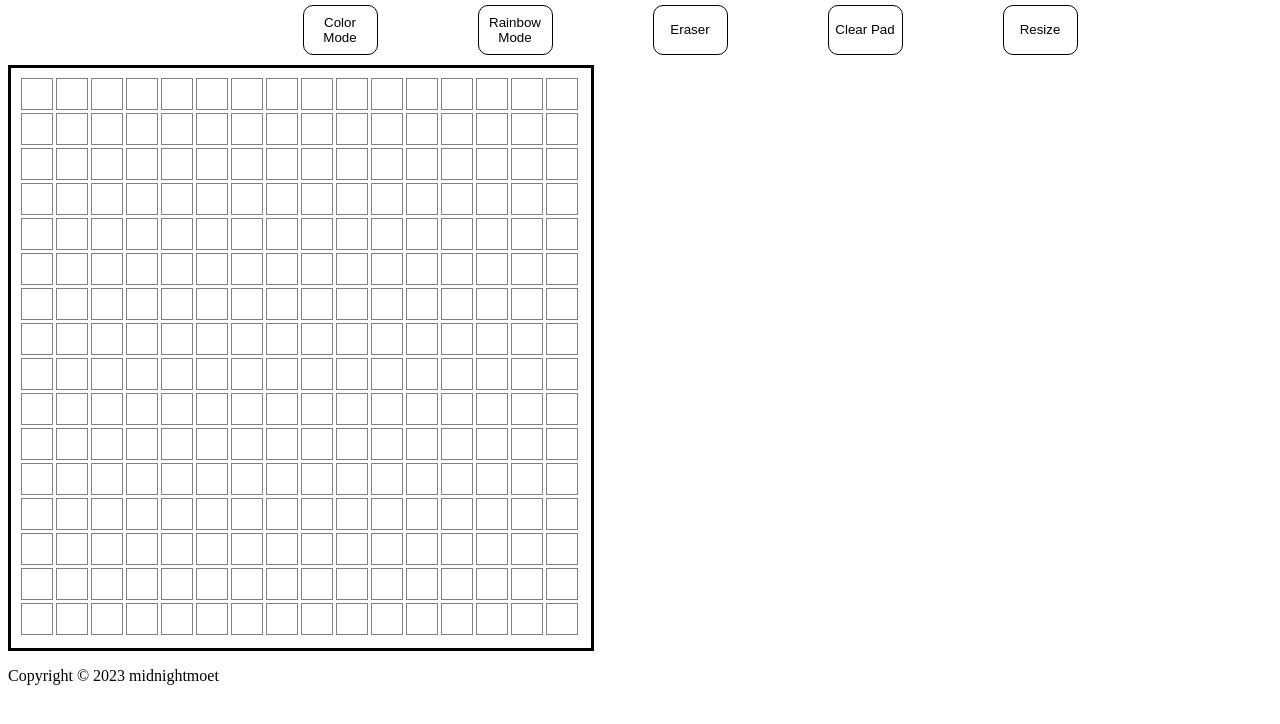
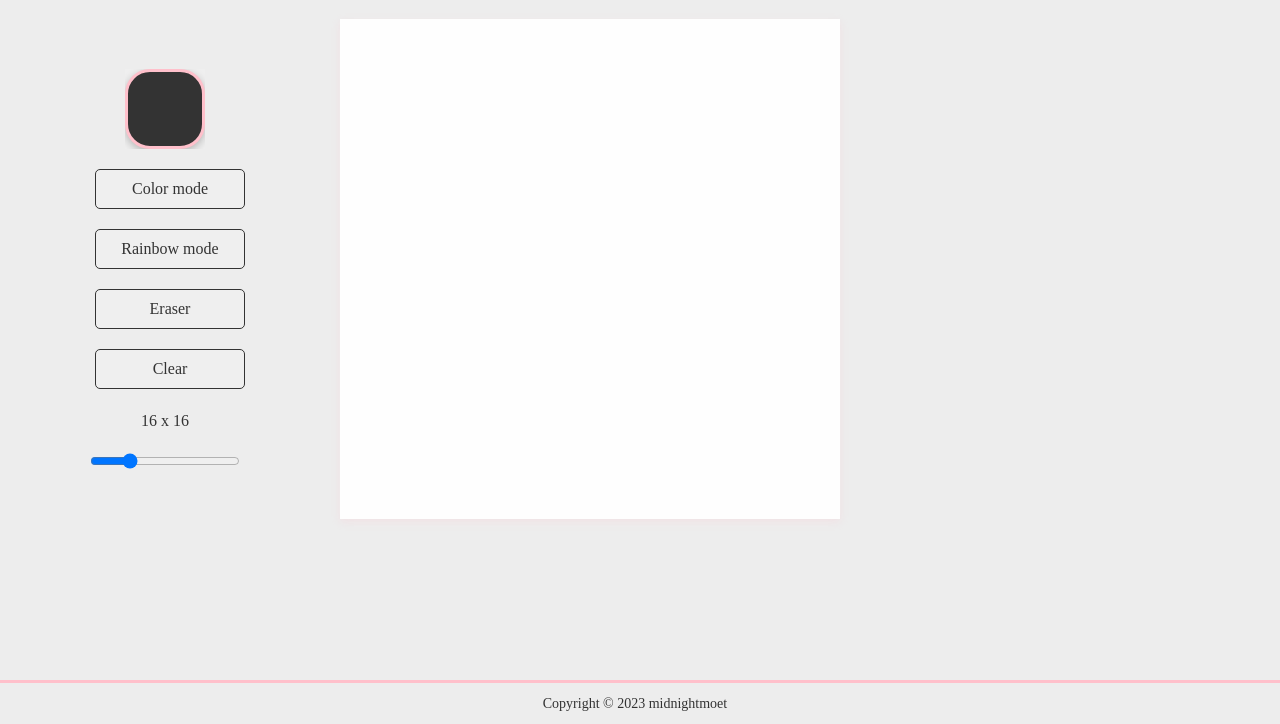
Before and after one commit to midnightmoet/Etch-A-Sketch_TOP, a plain HTML site: page index.html in a window 1280 px wide. Shown: the part 76-800 px from the top of the page. Drawn offline with Linux system fonts and the light colour scheme.

Commit message:
not the final version but will push it

```diff
--- a/index.html
+++ b/index.html
@@ -9,26 +9,32 @@
 		<script type="text/javascript" src="script.js" defer></script>
 	</head>
 	<body>
-		<h1>Etch a Sketch Pad</h1>
-
+		<header class="header">
+			<h1 class="title">Etch-a-sketch</h1>
+		</header>
+		<main class="main">
 			<div class="settings">
-      <button class="btn">Color Mode</button>
-      <button class="btn">Rainbow Mode</button>
-      <button class="btn">Eraser</button>
-			<button class="btn">Clear Pad</button>
-			<button class="btn" id="resize">Resize</button>
-      <!-- <input id="sizeSlider" type="range" value="16" min="1" max="64"> -->
+				<input id="color-picker" type="color" value="#333333" />
+				<button id="color-btn">Color mode</button>
+				<button id="rainbow-btn">Rainbow mode</button>
+				<button id="eraser-btn">Eraser</button>
+				<button id="clear-btn">Clear</button>
+				<div id="size-Value" class="size-value">16 x 16</div>
+				<input
+					id="size-Slider"
+					type="range"
+					value="16"
+					min="1"
+					max="64"
+				/>
 			</div>
-
-		<div id="container-holder">
-			<div id="container"></div>
-		</div>
-
+			<div id="grid" class="grid"></div>
+		</main>
 		<footer class="footer">
 			<p>
 				Copyright ©
 				<script>
-          document.write(new Date().getFullYear())
+					document.write(new Date().getFullYear());
 				</script>
 				midnightmoet
 			</p>
--- a/script.js
+++ b/script.js
@@ -1,10 +1,128 @@
-const container = document.getElementById('container');
+const DEFAULT_COLOR = '#333333'
+const DEFAULT_MODE = 'color'
+const DEFAULT_SIZE = 16
 
-function makeDivs(numDivs){
-    for(let d = 0; d < numDivs; d++){
-        let cells = document.createElement('div');
-        container.appendChild(cells);
-    }
+
+// Global Variables
+let currentColor = DEFAULT_COLOR
+let currentMode = DEFAULT_MODE
+let currentSize = DEFAULT_SIZE
+
+
+// Allows the user to change the color of the grid
+function setCurrentColor(newColor) {
+  currentColor = newColor
 }
 
-makeDivs(256);
+
+// Allows the user to change the mode of the grid
+function setCurrentMode(newMode) {
+  activateButton(newMode)
+  currentMode = newMode
+}
+
+// Allows the slider to change the grid side and values
+function setCurrentSize(newSize) {
+  currentSize = newSize
+}
+
+// DOM Elements
+const colorPicker = document.getElementById('color-picker')
+const colorBtn = document.getElementById('color-btn')
+const rainbowBtn = document.getElementById('rainbow-btn')
+const eraserBtn = document.getElementById('eraser-btn')
+const clearBtn = document.getElementById('clear-btn')
+const sizeValue = document.getElementById('size-Value')
+const sizeSlider = document.getElementById('size-Slider')
+const grid = document.getElementById('grid')
+
+
+// Event Listeners
+colorPicker.oninput = (e) => setCurrentColor(e.target.value)
+colorBtn.onclick = () => setCurrentMode('color')
+rainbowBtn.onclick = () => setCurrentMode('rainbow')
+eraserBtn.onclick = () => setCurrentMode('eraser')
+clearBtn.onclick = () => reloadGrid()
+sizeSlider.onmousemove = (e) => updateSizeValue(e.target.value)
+sizeSlider.onchange = (e) => changeSize(e.target.value)
+
+
+// Allows the user to draw while holding down the mouse
+let mouseDown = false
+document.body.onmousedown = () => (mouseDown = true)
+document.body.onmouseup = () => (mouseDown = false)
+
+
+// Allows the slider to change the grid size
+function changeSize(value) {
+  setCurrentSize(value)
+  updateSizeValue(value)
+  reloadGrid()
+}
+
+
+// Allows the slider to change the grid side and values
+function updateSizeValue(value) {
+  sizeValue.innerHTML = `${value} x ${value}`
+}
+
+// reloads / clears the grid for new play
+function reloadGrid() {
+  clearGrid()
+  setupGrid(currentSize)
+}
+
+// clears the grid to start fresh
+function clearGrid() {
+  grid.innerHTML = ''
+}
+
+function setupGrid(size) {
+  grid.style.gridTemplateColumns = `repeat(${size}, 1fr)`
+  grid.style.gridTemplateRows = `repeat(${size}, 1fr)`
+
+  for (let i = 0; i < size * size; i++) {
+    const gridElement = document.createElement('div')
+    gridElement.classList.add('grid-element')
+    gridElement.addEventListener('mouseover', changeColor)
+    gridElement.addEventListener('mousedown', changeColor)
+    grid.appendChild(gridElement)
+  }
+}
+
+function changeColor(e) {
+  if (e.type === 'mouseover' && !mouseDown) return
+  if (currentMode === 'rainbow') {
+    const randomR = Math.floor(Math.random() * 256)
+    const randomG = Math.floor(Math.random() * 256)
+    const randomB = Math.floor(Math.random() * 256)
+    e.target.style.backgroundColor = `rgb(${randomR}, ${randomG}, ${randomB})`
+  } else if (currentMode === 'color') {
+    e.target.style.backgroundColor = currentColor
+  } else if (currentMode === 'eraser') {
+    e.target.style.backgroundColor = '#fefefe'
+  }
+}
+
+function activateButton(newMode) {
+  if (currentMode === 'rainbow') {
+    rainbowBtn.classList.remove('active')
+  } else if (currentMode === 'color') {
+    colorBtn.classList.remove('active')
+  } else if (currentMode === 'eraser') {
+    eraserBtn.classList.remove('active')
+  }
+
+  if (newMode === 'rainbow') {
+    rainbowBtn.classList.add('active')
+  } else if (newMode === 'color') {
+    colorBtn.classList.add('active')
+  } else if (newMode === 'eraser') {
+    eraserBtn.classList.add('active')
+  }
+}
+
+window.onload = () => {
+  setupGrid(DEFAULT_SIZE)
+  activateButton(DEFAULT_MODE)
+}
--- a/style.css
+++ b/style.css
@@ -1,49 +1,220 @@
-h1 {
-    text-align: center;
-    font-size: 2em;
-    font-family: 'Roboto', sans-serif;
-    font-weight: 300;
-    color: #333;
 
+
+/* root holding colors for later use */
+:root {
+	--primary-dark: #333;
+	--primary-light: #ededed;
+	--secondary-dark: #708090;
+	--secondary-light: #fefefe;
 }
 
-#container {
-    display: grid;
-    grid-template-columns: repeat(16, 1fr);
-    width: 560px;
-    height: 560px;
-    border: 3px solid black;
-    padding: 10px;
+*,
+*::before,
+*::after {
+	box-sizing: border-box;
+	padding: 0;
+	margin: 0;
 }
 
-#container > div {
-    width: 30px;
-    height: 30px;
-    border: 1px solid gray;
+html {
+	/* footer support */
+	position: relative;
+	min-height: 100%;
 }
 
-/* modify this so it trails instead of lighting up all squares
- */
-#container:hover > div  {
+body {
+	background: var(--primary-light);
+	color: var(--primary-dark);
+	font-family: 'Times New Roman', Times, serif;
+	line-height: 1.5;
+	/* footer support */
+	margin-bottom: 100px;
+}
+
+h1 {
+	line-height: 1.3;
+    color: pink;
+    background: black;
+}
+
+h1:hover {
+    color: black;
     background: pink;
 }
 
-.settings {
-    display: flex;
-    justify-content: center;
-    margin: 10px;
+button,
+input {
+	width: 100%;
+	border: none;
+	color: inherit;
+	font-family: inherit;
+	font-size: inherit;
+	cursor: pointer;
+	outline: none;
 }
 
-.btn {
-    border-radius: 10px;
-    border: 1px solid black;
-    background: white;
-    width: 75px;
-    height: 50px;
-    margin-left: 100px;
+/* HEADER */
+
+.header {
+	padding-top: 0px;
+    padding-bottom: 30px;
 }
 
-.btn:hover {
+.title {
+	text-align: center;
+	font-size: 50px;
+}
+
+/* MAIN */
+.main {
+	display: flex;
+	align-items: center;
+	justify-content: flex-start;
+	gap: 100px;
+	max-width: 1100px;
+	margin: 0px auto;
+}
+
+.settings {
+	display: flex;
+	flex-direction: column;
+	align-items: center;
+	justify-content: center;
+	gap: 20px;
+	width: 150px;
+    /* border: 1px solid pink; */
+}
+
+button {
+	padding: 10px 20px;
+	margin-left: 10px;
+	border: 1px solid var(--primary-dark);
+	border-radius: 5px;
+}
+
+button:active {
+	background: var(--secondary-dark);
+	color: var(--secondary-light);
+}
+
+
+/* These two lines add a little animation to the buttons */
+button,
+input[type="color"] {
+	transition: transform 0.2s ease-in-out;
+}
+
+button:hover,
+input[type="color"]:hover {
+	transform: scale(1.1);
     background: black;
-    color: white;
+    color: pink;
 }
+
+/* the RBG color spot */
+input[type="color"]:active {
+	transition: transform 0.2s ease-in-out;
+	transform: scale(1.2);
+}
+
+input[type="color"] {
+	width: 80px;
+	height: 80px;
+	border: none;
+}
+
+input[type="color"]::-webkit-color-swatch-wrapper {
+	padding: 0;
+}
+
+input[type="color"]::-webkit-color-swatch {
+	border: 3px solid pink;
+	border-radius: 25px;
+	box-shadow: rgba(0, 0, 0, 0.24) 0px 3px 8px;
+}
+
+.size-Value {
+	margin-bottom: -20px;
+	font-size: 20px;
+}
+
+.grid {
+	display: grid;
+	width: 500px;
+	height: 500px;
+	background-color: var(--secondary-light);
+	box-shadow: rgba(255, 192, 203, 0.24) 0px 3px 8px;
+}
+
+.grid-element {
+	user-select: none;
+}
+
+/* FOOTER */
+
+.footer {
+	position: absolute;
+	bottom: 0;
+	left: 0;
+	display: flex;
+	align-items: center;
+	justify-content: center;
+	gap: 10px;
+	width: 100%;
+	padding: 10px;
+	font-size: 14px;
+    border-top: 3px solid pink;
+}
+
+.fa-github {
+	color: var(--primary-dark);
+	font-size: 24px;
+	transition: transform 0.3s ease-in-out;
+}
+
+.fa-github:hover {
+	transform: rotate(360deg) scale(1.2);
+}
+
+/* MEDIA QUERIES */
+
+@media (max-width: 1200px) {
+	.main {
+		justify-content: center;
+	}
+}
+
+@media (max-width: 850px) {
+	.main {
+		gap: 50px;
+	}
+
+	.settings {
+		width: 150px;
+		gap: 16px;
+	}
+
+	.size-value {
+		margin-bottom: -4px;
+	}
+
+	.grid {
+		width: 400px;
+		height: 400px;
+	}
+}
+
+@media (max-width: 650px) {
+	.title {
+		font-size: 50px;
+	}
+
+	.main {
+		flex-direction: column-reverse;
+	}
+
+	.grid {
+		width: 300px;
+		height: 300px;
+	}
+}
```
Lines whose indentation alone changed are shown as unchanged.
